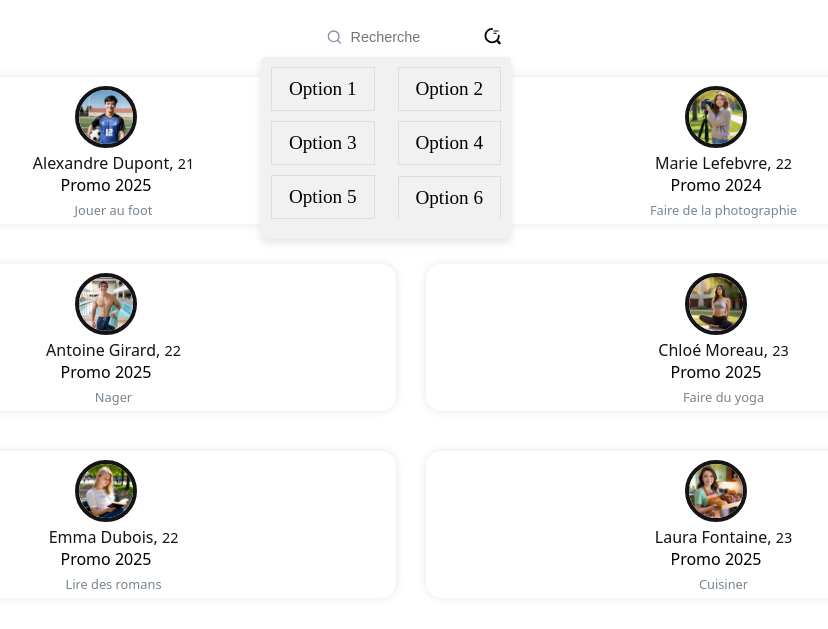
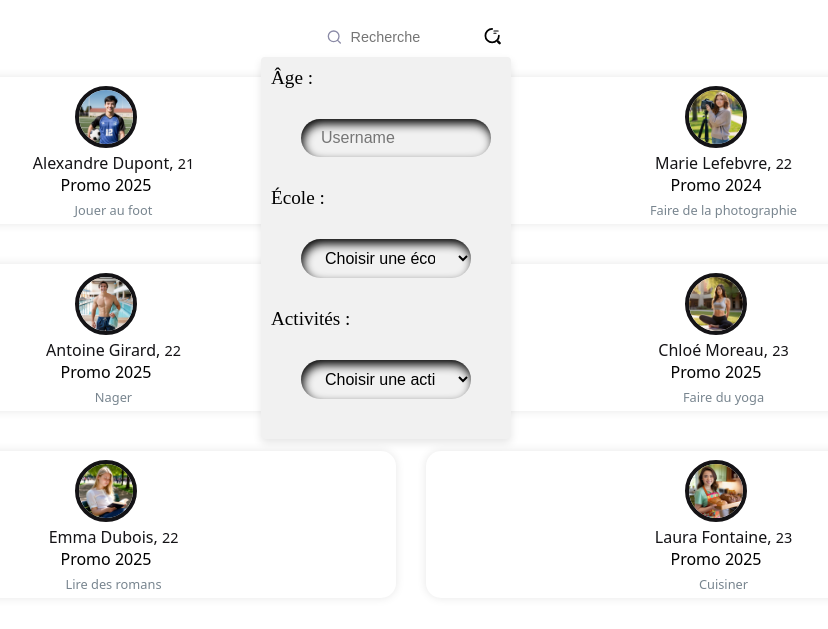
Before and after one commit to giantprolu/ResponsiveWeb, a plain HTML site: page index.html in a window 1280 px wide. Both pictures are taken after a click on the element 721 px from the left and 208 px from the top of the page. Shown: the part 171-800 px from the top of the page, without its empty margins (229-1057 px from the left). Drawn offline with Linux system fonts and the light colour scheme.

Commit message:
select dropdown

```diff
--- a/index.html
+++ b/index.html
@@ -36,12 +36,27 @@
                 </svg>
             </span>
             <div class="dropdown-menu" id="dropdownMenu">
-                <a href="#">Option 1</a>
-                <a href="#">Option 2</a>
-                <a href="#">Option 3</a>
-                <a href="#">Option 4</a>
-                <a href="#">Option 5</a>
-                <a href="#">Option 6</a>
+                <div>Âge :
+                    <input placeholder="Username" class="inputt" name="text" type="text">
+                </div>
+                <div>École :</div>
+                <select class="inputt" name="ecole">
+                    <option value="" disabled selected>Choisir une école</option>
+                    <option value="school1">École 1</option>
+                    <option value="school2">École 2</option>
+                    <option value="school3">École 3</option>
+                    <option value="school4">École 4</option>
+                    <option value="school5">École 5</option>
+                </select>
+                <div>Activités :</div>
+                <select class="inputt" name="activite">
+                    <option value="" disabled selected>Choisir une activité</option>
+                    <option value="school1">Activité 1</option>
+                    <option value="school2">Activité 2</option>
+                    <option value="school3">Activité 3</option>
+                    <option value="school4">Activité 4</option>
+                    <option value="school5">Activité 5</option>
+                </select>
             </div>
         </form>
     </div>
--- a/style.css
+++ b/style.css
@@ -266,6 +266,27 @@ body {
     border: none;
 }
 
+.inputt {
+    margin: 30px;
+    background: none;
+    border: none;
+    outline: none;
+    max-width: 190px;
+    padding: 10px 20px;
+    font-size: 16px;
+    border-radius: 9999px;
+    box-shadow: inset 2px 5px 10px rgb(5, 5, 5);
+    color: #000000;
+}
+select {
+    width: 100%;
+    margin : 10px;
+    padding: 8px;
+    border: 1px solid #ddd;
+    border-radius: 4px;
+    background-color: white;
+}
+
 .form:before {
     content: "";
     position: absolute;
```
